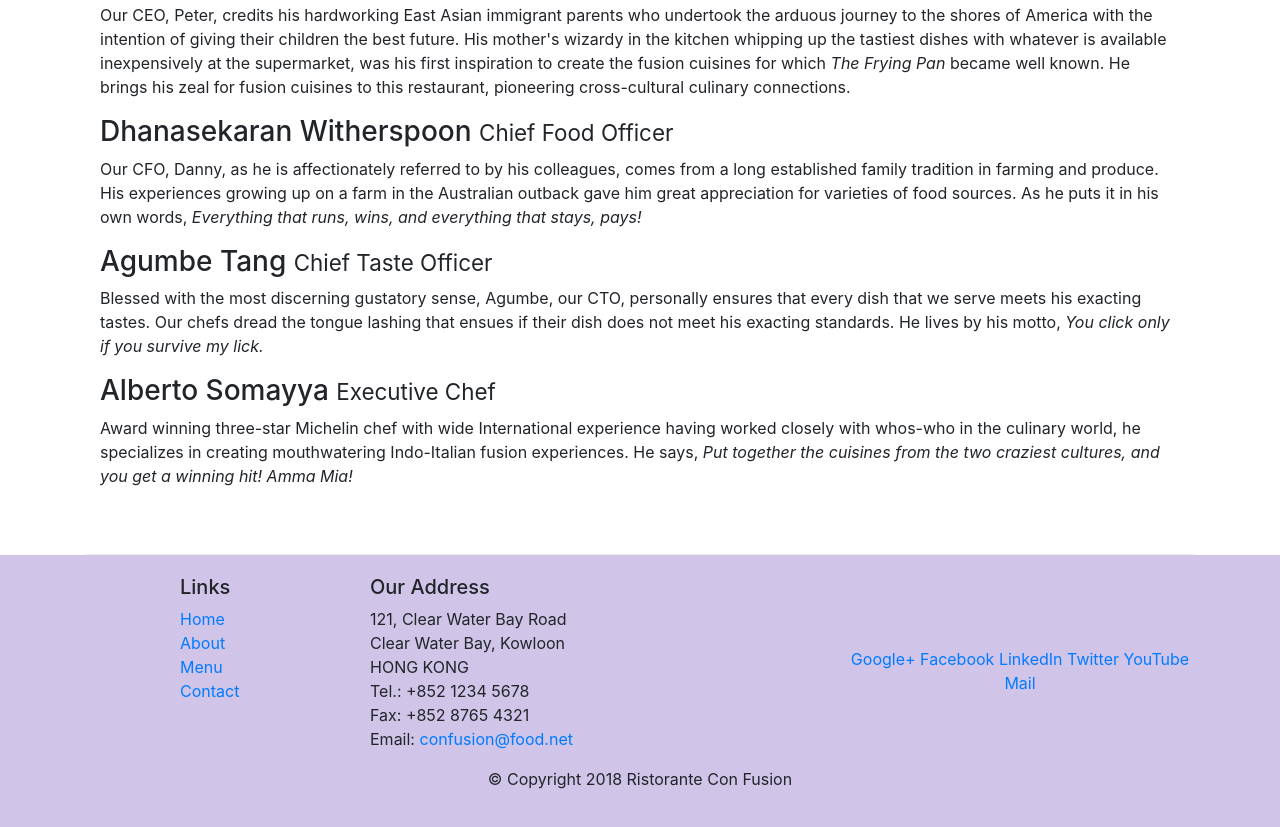
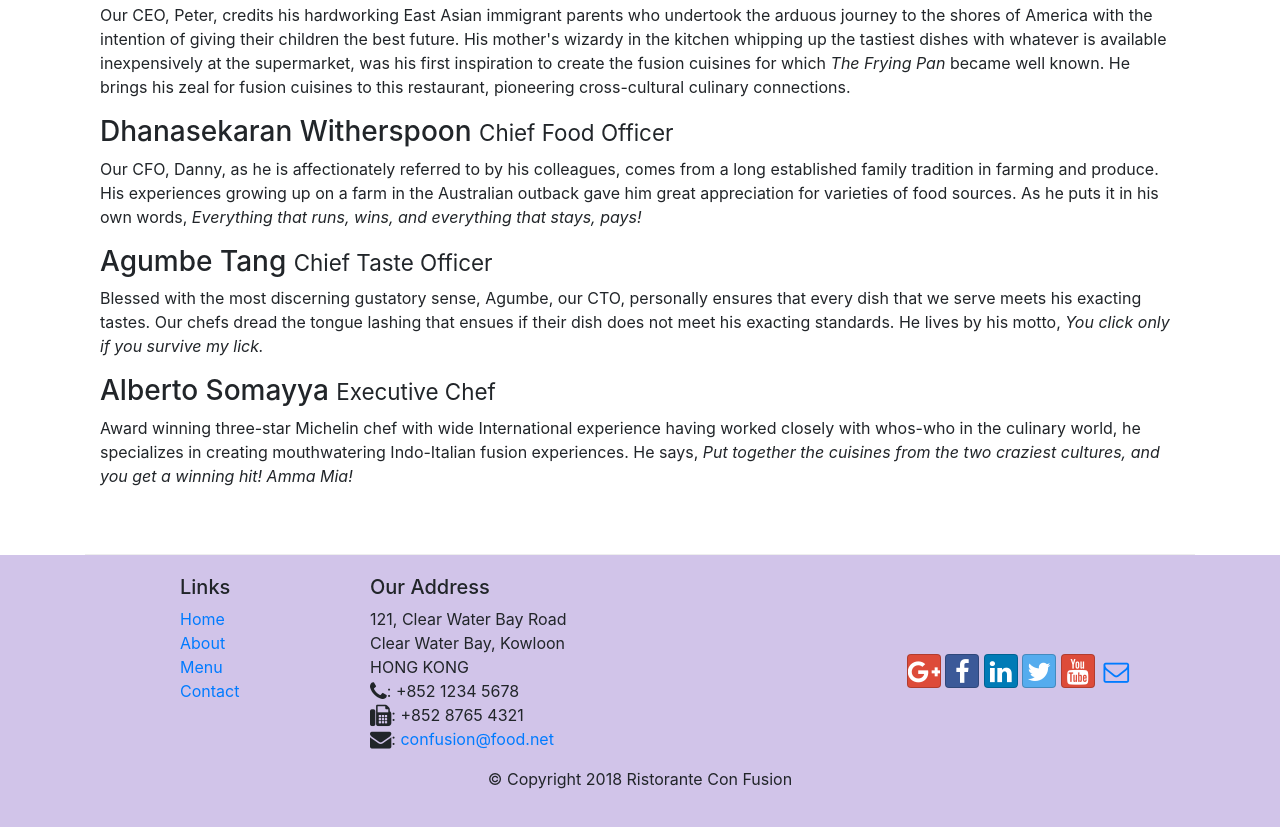
Before and after one commit to swati-53471/bootstrap2, a website: page aboutus.html in a window 1280 px wide. Shown: the part 950-1777 px from the top of the page. Drawn offline with nearby package versions, Linux system fonts and the light colour scheme.

Commit message:
icon fonts

```diff
--- a/aboutus.html
+++ b/aboutus.html
@@ -9,7 +9,9 @@
 
     <!-- Bootstrap CSS -->
     <link rel="stylesheet" href="node_modules/bootstrap/dist/css/bootstrap.min.css">
-    <link rel="stylesheet" href="css/styles.css">
+     <link rel="stylesheet" href="node_modules/font-awesome/css/font-awesome.min.css">
+     <link rel="stylesheet" href="node_modules/bootstrap-social/bootstrap-social.css">
+     <link rel="stylesheet" href="css/styles.css">
     <title>Ristorante Con Fusion: About Us</title>
 
 </head>
@@ -22,10 +24,10 @@
             </button>
             <a class="navbar-brand mr-auto" href="./index.html">Ristorante ConFusion</a>
             <ul class="navbar-nav mr-auto">         <!--mr-margin right-->
-                <li class="nav-item"><a class="nav-link" href="./index.html">Home</a></li>
-                <li class="nav-item active"><a class="nav-link" href="#">About</a></li>
-                <li class="nav-item"><a class="nav-link" href="#">Menu</a></li>
-                <li class="nav-item"><a class="nav-link" href="#">Contact</a></li>
+                <li class="nav-item"><a class="nav-link" href="./index.html"><span class="fa fa-home fa-lg"></span> Home</a></li>
+                <li class="nav-item active"><a class="nav-link" href="#"><span class="fa fa-info fa-lg"></span> About</a></li>
+                <li class="nav-item"><a class="nav-link" href="#"><span class="fa fa-list fa-lg"></span> Menu</a></li>
+                <li class="nav-item"><a class="nav-link" href="#"><span class="fa fa-address-card fa-lg"></span> Contact</a></li>
             </ul>
         </div>
     </nav>
@@ -99,19 +101,19 @@
 		              121, Clear Water Bay Road<br>
 		              Clear Water Bay, Kowloon<br>
 		              HONG KONG<br>
-		              Tel.: +852 1234 5678<br>
-		              Fax: +852 8765 4321<br>
-		              Email: <a href="mailto:confusion@food.net">confusion@food.net</a>
+		              <i class="fa fa-phone fa-lg"></i>: +852 1234 5678<br>
+		              <i class="fa fa-fax fa-lg"></i>: +852 8765 4321<br>
+		              <i class="fa fa-envelope fa-lg"></i>: <a href="mailto:confusion@food.net">confusion@food.net</a>
 		           </address>
                 </div>
                 <div class="col-12 col-sm-4 align-self-center">
                     <div class="text-center">
-                        <a href="http://google.com/+">Google+</a>
-                        <a href="http://www.facebook.com/profile.php?id=">Facebook</a>
-                        <a href="http://www.linkedin.com/in/">LinkedIn</a>
-                        <a href="http://twitter.com/">Twitter</a>
-                        <a href="http://youtube.com/">YouTube</a>
-                        <a href="mailto:">Mail</a>
+                        <a class="btn btn-social-icon btn-google" href="http://google.com/+"><i class="fa fa-google-plus fa-lg"></i></a>
+                        <a class="btn btn-social-icon btn-facebook" href="http://www.facebook.com/profile.php?id="><i class="fa fa-facebook fa-lg"></i></a>
+                        <a class="btn btn-social-icon btn-linkedin" href="http://www.linkedin.com/in/"><i class="fa fa-linkedin fa-lg"></i></a>
+                        <a class="btn btn-social-icon btn-twitter" href="http://twitter.com/"><i class="fa fa-twitter fa-lg"></i></a>
+                        <a class="btn btn-social-icon btn-google" href="http://youtube.com/"><i class="fa fa-youtube fa-lg"></i></a>
+                        <a class="btn btn-social-icon btn-" href="mailto:"><i class="fa fa-envelope-o fa-lg"></i></a>
                     </div>
                 </div>
            </div>
--- a/package.json
+++ b/package.json
@@ -15,6 +15,8 @@
   },
   "dependencies": {
     "bootstrap": "^4.0.0",
+    "bootstrap-social": "^5.1.1",
+    "font-awesome": "^4.7.0",
     "jquery": "^3.3.1",
     "popper.js": "^1.12.9"
   }
```
Also changed, not shown: index.html (+15 -13 lines), 1 other file.
